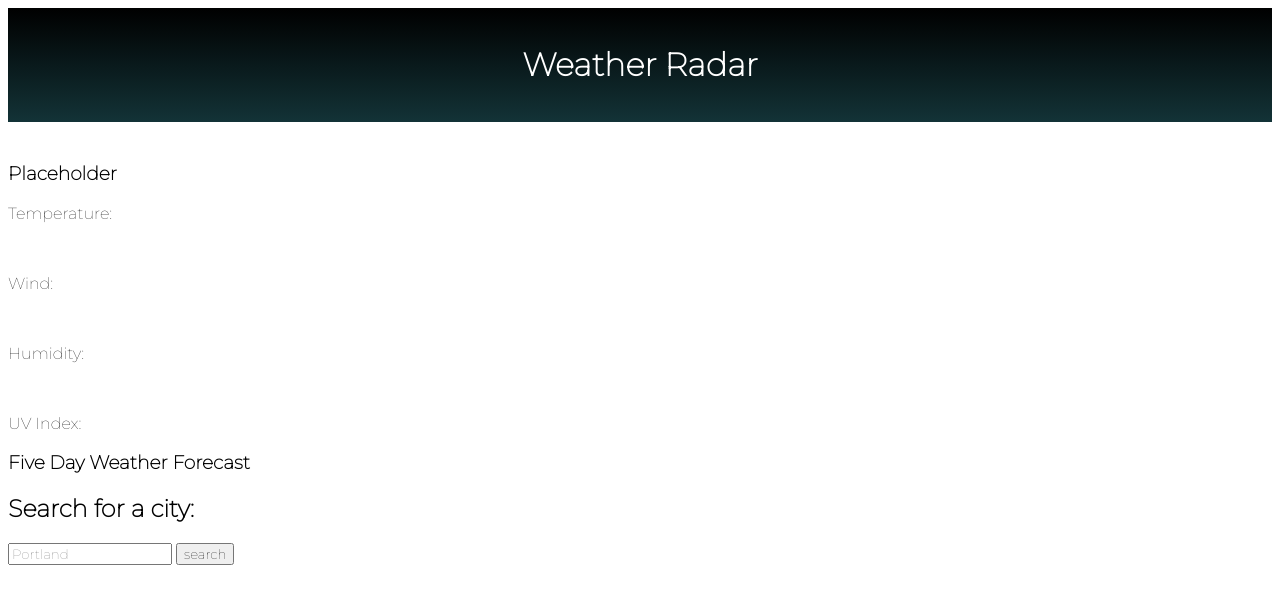
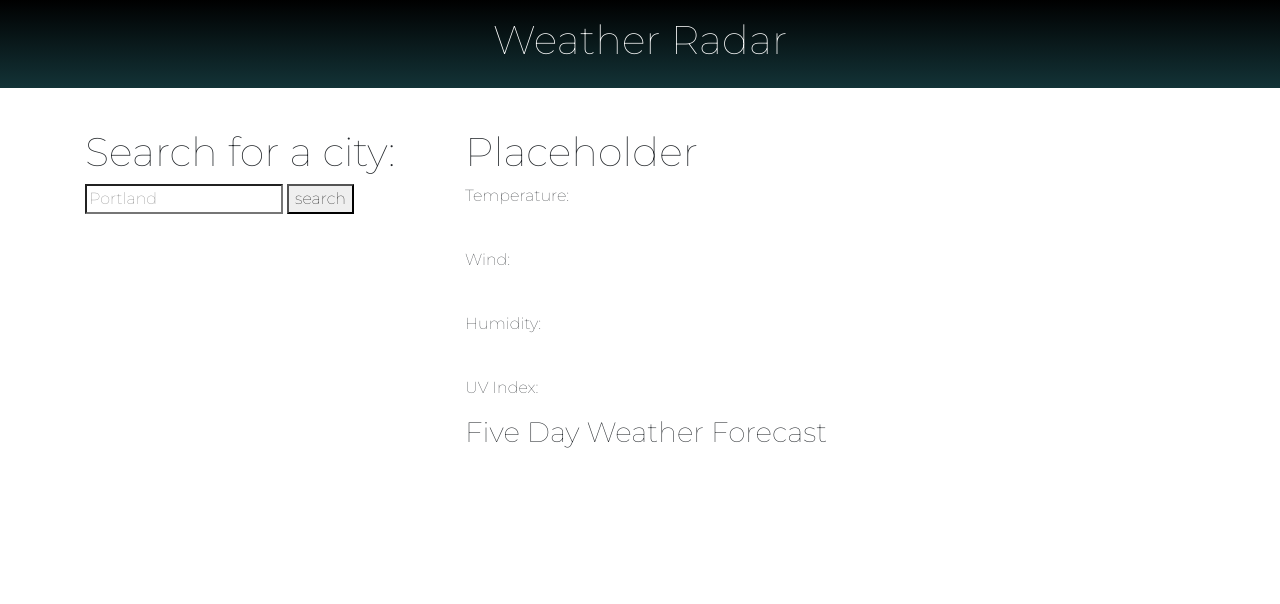
Before and after one commit to lindslewis/weather-radar, a plain HTML site: page index.html in a window 1280 px wide. Drawn offline with nearby package versions, Linux system fonts and the light colour scheme.

Commit message:
used bootstrap to better control layout

```diff
--- a/index.html
+++ b/index.html
@@ -4,10 +4,14 @@
     <meta charset="UTF-8">
     <meta http-equiv="X-UA-Compatible" content="IE=edge">
     <meta name="viewport" content="width=device-width, initial-scale=1.0">
+    <!-- bootstrap meta tag for responsiveness below -->
+    <meta name="viewport" content="width=device-width, initial-scale=1, shrink-to-fit=no">
     <link rel="stylesheet" href="./assets/css/style.css">
     <link rel="preconnect" href="https://fonts.googleapis.com">
     <link rel="preconnect" href="https://fonts.gstatic.com" crossorigin>
     <link href="https://fonts.googleapis.com/css2?family=Montserrat:wght@100&display=swap" rel="stylesheet">
+    <!-- bootstrap below -->
+    <link rel="stylesheet" href="https://cdn.jsdelivr.net/npm/bootstrap@4.6.1/dist/css/bootstrap.min.css" integrity="sha384-zCbKRCUGaJDkqS1kPbPd7TveP5iyJE0EjAuZQTgFLD2ylzuqKfdKlfG/eSrtxUkn" crossorigin="anonymous">
 
     <title>Weather Radar</title>
 </head>
@@ -20,10 +24,28 @@
     </header>
 
     <!-- primary contents of page -->
-    <main>
+    <main class="container">
+        <section class="row">
+
+            <!-- search container -->
+            <article class="searchCon col-4">
+
+                <!-- user search input form -->
+                <h1>Search for a city:</h1>
+                <form class="userSearch">
+                    <!-- <label for="userInput">Search for a City</label> -->
+
+                    <!-- also input type= search/type= text that says it's similar to type text -->
+                    <input type="search" id="userInput" placeholder="Portland">
+                    <button id="searchButton">search</button>
+                </form>
+
+                <!-- below will be the search history that they can view again-->
+                <section class="searchHistory"></section>
+            </article>
 
         <!-- container for the relevant city information for the current day and the five day forecast -->
-        <article id="cityWeather">
+            <article id="cityWeather" class="col-8">
                 <!-- daily weather info -->
                 <section id="cityDaily">
                     <h1 class="cityName">Placeholder</h1>
@@ -53,21 +75,7 @@
 
             </article>
 
-        <article class="searchCon">
-
-            <!-- user search input form -->
-            <h1>Search for a city:</h1>
-            <form class="userSearch">
-                <!-- <label for="userInput">Search for a City</label> -->
-
-                <!-- also input type= search/type= text that says it's similar to type text -->
-                <input type="search" id="userInput" placeholder="Portland">
-                <button id="searchButton">search</button>
-            </form>
-
-            <!-- below will be the search history that they can view again-->
-            <section class="searchHistory"></section>
-        </article>
+        </section>
     </main>
 
 
```
Lines whose indentation alone changed are shown as unchanged.
